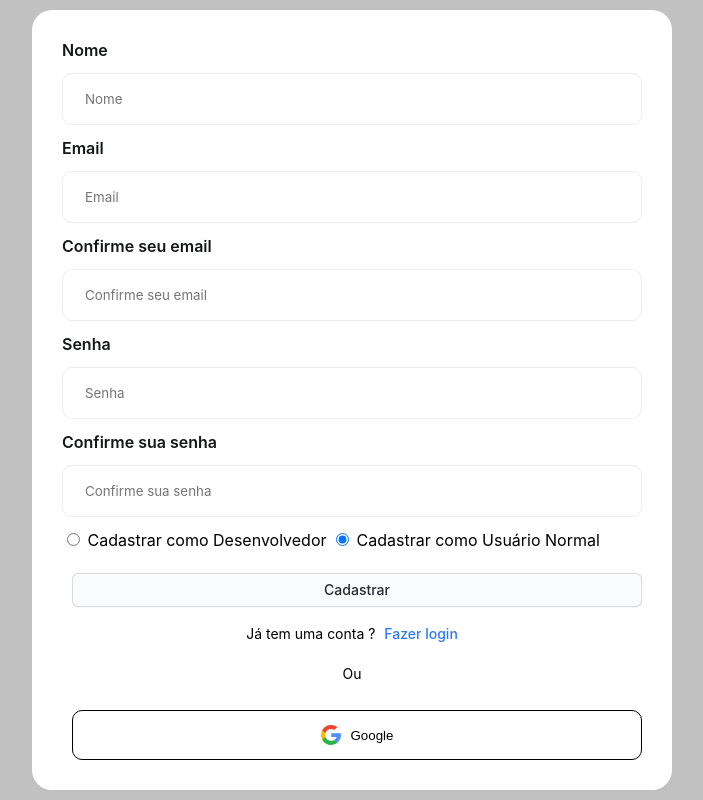
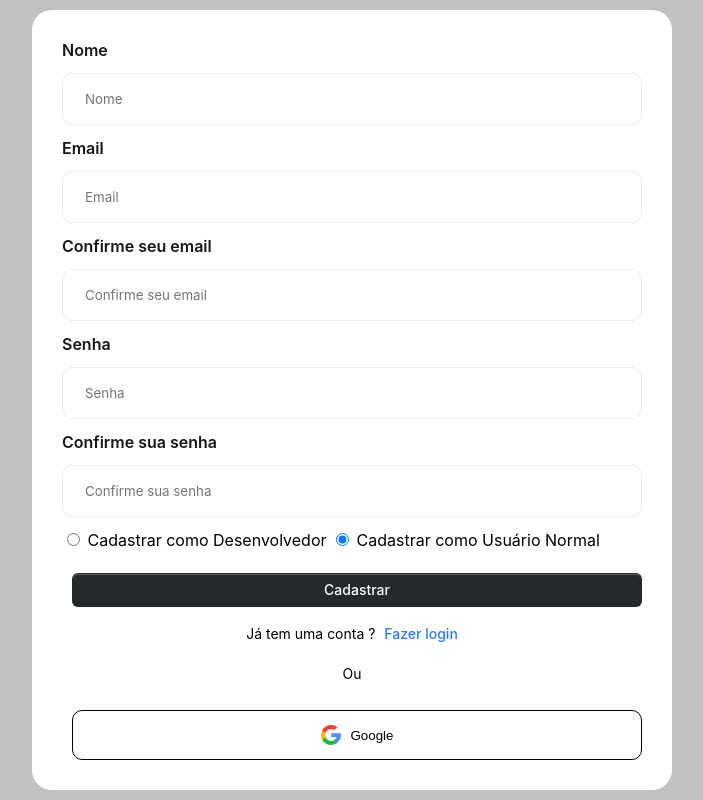
Before and after one commit to brunoedson1/game_bride, a website: page public/cadastro/index.html in a window 1280 px wide. Shown: the whole page, without its empty margins (288-991 px from the left). Drawn offline with Linux system fonts and the light colour scheme.

Commit message:
ajustado css

```diff
--- a/public/cadastro/styles.css
+++ b/public/cadastro/styles.css
@@ -129,12 +129,12 @@ a{
 
 .button-4 {
   appearance: none;
-  background-color: #FAFBFC;
+  background-color: #24292E;
   border: 1px solid rgba(27, 31, 35, 0.15);
   border-radius: 6px;
   box-shadow: rgba(27, 31, 35, 0.04) 0 1px 0, rgba(255, 255, 255, 0.25) 0 1px 0 inset;
   box-sizing: border-box;
-  color: #24292E;
+  color: #ffffff;
   cursor: pointer;
   display: inline-block;
   font-family: -apple-system, system-ui, "Segoe UI", Helvetica, Arial, sans-serif, "Apple Color Emoji", "Segoe UI Emoji";
@@ -154,20 +154,20 @@ a{
 }
 
 .button-4:hover {
-  background-color: #F3F4F6;
+  background-color: #252727;
   text-decoration: none;
   transition-duration: 0.1s;
 }
 
 .button-4:disabled {
-  background-color: #FAFBFC;
+  background-color: #252727;
   border-color: rgba(27, 31, 35, 0.15);
   color: #959DA5;
   cursor: default;
 }
 
 .button-4:active {
-  background-color: #EDEFF2;
+  background-color: #252727;
   box-shadow: rgba(225, 228, 232, 0.2) 0 1px 0 inset;
   transition: none 0s;
 }
```
